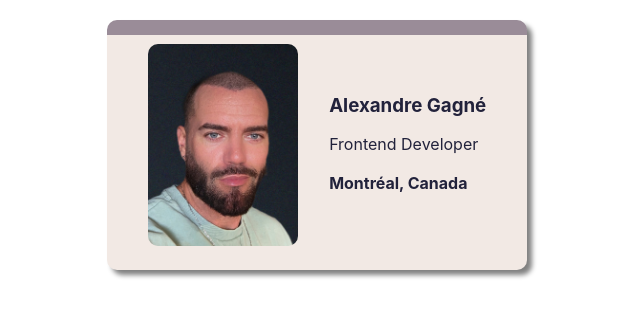
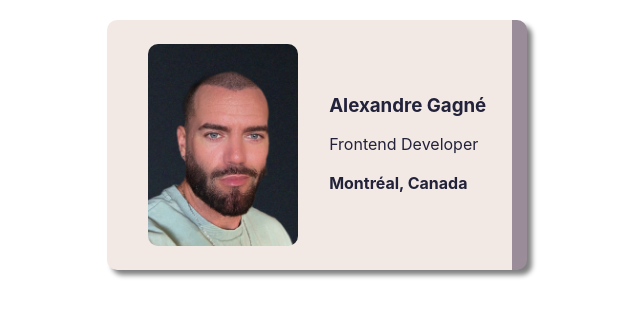
Before and after one commit to Alexgagne82/business-card, a website built with Vite: page index.html in a window 1280 px wide. Shown: the whole page, without its empty margins (323-963 px from the left). Built offline with nearby package versions, Linux system fonts and the light colour scheme.

Commit message:
Update styles.css

```diff
--- a/styles.css
+++ b/styles.css
@@ -18,13 +18,13 @@ body {
     width: 370px;
     height: 200px;
     margin: auto auto;
-    padding: 10px 25px 25px 25px;
+    padding: 25px 10px 25px 25px;
     display: flex;
     justify-content: space-around;
     align-items: center;
     background: #f2e9e4;
     color: #22223b;
-    border-top: 15px solid #9a8c98;
+    border-right: 15px solid #9a8c98;
     border-radius: 10px;
     box-shadow: 5px 5px 5px grey;
 }
```
